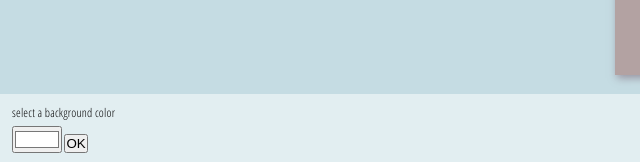
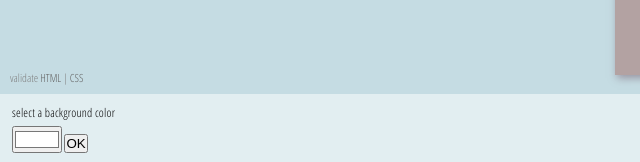
Before and after one commit to bdankul/ex5, a plain HTML site: page index.html in a window 1280 px wide. Shown: the part 635-797 px from the top of the page, 0-640 px from the left. Drawn offline with nearby package versions, Linux system fonts and the light colour scheme.

Commit message:
add validation

```diff
--- a/ex5.css
+++ b/ex5.css
@@ -100,11 +100,28 @@ footer {
     position: fixed;
     left: 0;
     bottom: 0;
-    font-family: 'montserrat', sans-serif;
+    font-family: 'open sans condensed', sans-serif;
 }
 footer h1 {
     float: right;
     margin: .5em 1em;
     color: #806464;
+    font-family: 'montserrat', sans-serif;
 
 }
+
+footer div {
+    font-size: .7em;
+    position: fixed;
+    bottom: 80px;
+    left: 10px;
+    color: #808080;
+}
+a:link, a:visited {
+    text-decoration: none;
+    color: #605f5f;
+}
+a:hover {
+    color: #ebfa75;
+    letter-spacing: 2px;
+}
--- a/index.html
+++ b/index.html
@@ -16,10 +16,6 @@
 
     <!--link to custom JS-->
     <script type="text/javascript" src="ex5.js"></script>
-
-    <!--clock insert JS
-    <script type="text/javascript" src="clock/coolclock.js"></script>
-    <script type="text/javascript" src="clock/moreskins.js"></script>-->
 
     <!--link to google font-->
     <link href='https://fonts.googleapis.com/css?family=Open+Sans+Condensed:300,700%7CMontserrat' rel='stylesheet' type='text/css'>
@@ -53,7 +49,13 @@
             <input type="color" name="bkdColor" value="#ffffff">
             <input type="submit" value="OK">
         </form>
+
         <h1>Student Name</h1>
+        <div id="validate">
+            validate
+            <a href="http://validator.w3.org/check?uri=referer">HTML</a> |
+            <a href="http://jigsaw.w3.org/css-validator/check/referer">CSS</a>
+        </div>
     </footer>
 
 </body>
```
